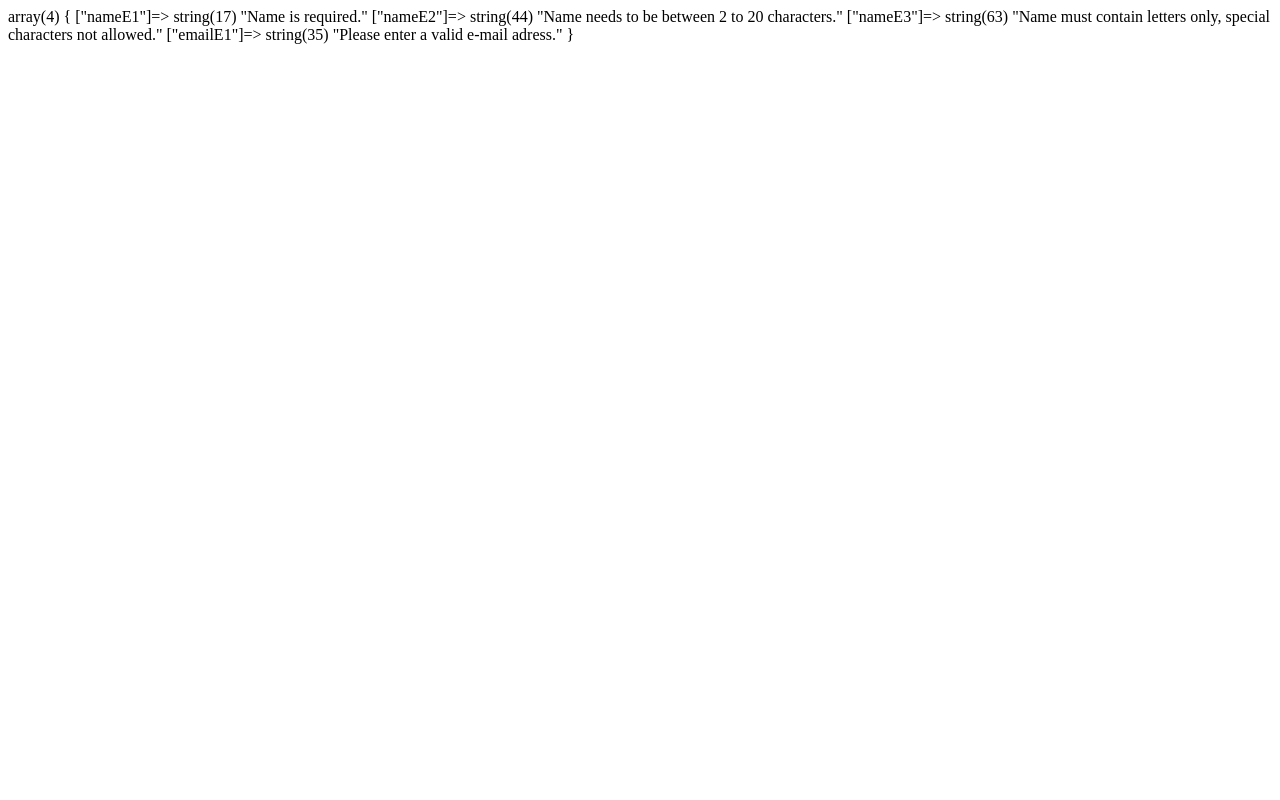
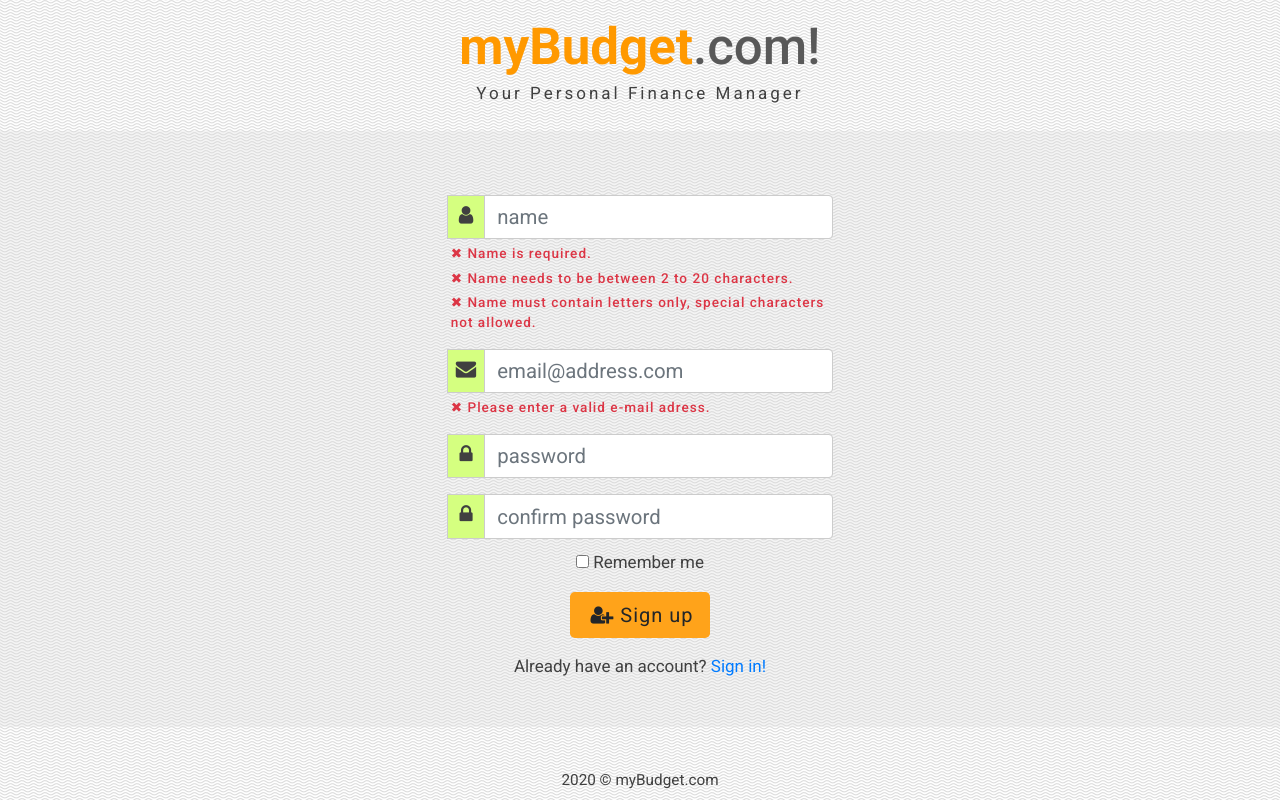
Before and after one commit to ms-magdalena92/BudgetManager_MVC, a PHP site: page /signup/create in a window 1280 px wide. Run offline with PHP 8.4, Linux system fonts and the light colour scheme; tables that the repository leaves empty or names only in its code hold one stand-in row (values such as "Sample post"); data that the repository does not hold is empty; some web fonts are replaced.

Commit message:
remember user's input and show errors

```diff
--- a/App/Controllers/Signup.php
+++ b/App/Controllers/Signup.php
@@ -22,8 +22,7 @@ class Signup extends \Core\Controller
 
         } else {
 
-            //View::renderTemplate('Signup/new.html', ['user' => $user]);
-			var_dump($user -> validationErrors);
+            View::renderTemplate('Signup/new.html', ['user' => $user]);
 		}
     }
 }
--- a/App/Views/Signup/new.html
+++ b/App/Views/Signup/new.html
@@ -22,21 +22,51 @@
                         <div class="input-group-prepend px-1 pt-1 inputIcon">
                             <i class="icon-user"></i>
                         </div>
-                        <input class="form-control  userInput" type="text" name="userName" placeholder="name" required>
+                        <input class="form-control  userInput" type="text" name="userName" placeholder="name" value="{{ user.userName }}" required>
                     </div>
+
+					{% if user.validationErrors['nameE1'] is defined %}
+						<div class="text-danger text-left mt-1 pl-1 error">
+							<li>{{ user.validationErrors['nameE1'] }}</li>
+						</div>
+					{% endif %}
+
+					{% if user.validationErrors['nameE2'] is defined %}
+						<div class="text-danger text-left mt-1 pl-1 error">
+							<li>{{ user.validationErrors['nameE2'] }}</li>
+						</div>
+					{% endif %}
+
+					{% if user.validationErrors['nameE3'] is defined %}
+						<div class="text-danger text-left mt-1 pl-1 error">
+							<li>{{ user.validationErrors['nameE3'] }}</li>
+						</div>
+					{% endif %}
 
                     <div class="input-group mt-3">
                         <div class="input-group-prepend px-1 pt-1 inputIcon">
                             <i class="icon-mail-alt"></i>
                         </div>
-                        <input class="form-control  userInput" type="email" name="email" placeholder="email@address.com" required>
+                        <input class="form-control  userInput" type="email" name="email" placeholder="email@address.com" value="{{ user.email }}" required>
                     </div>
+
+					{% if user.validationErrors['emailE1'] is defined %}
+						<div class="text-danger text-left mt-1 pl-1 error">
+							<li>{{ user.validationErrors['emailE1'] }}</li>
+						</div>
+					{% endif %}
+
+					{% if user.validationErrors['emailE2'] is defined %}
+						<div class="text-danger text-left mt-1 pl-1 error">
+							<li>{{ user.validationErrors['emailE2'] }}</li>
+						</div>
+					{% endif %}
 
                     <div class="input-group mt-3">
                         <div class="input-group-prepend px-1 pt-1 inputIcon">
                             <i class="icon-lock"></i>
                         </div>
-                        <input class="form-control  userInput" type="password" id="password1" name="password" placeholder="password" required>
+                        <input class="form-control  userInput" type="password" id="password1" name="password" placeholder="password" value="{{ user.password }}" required>
                     </div>
 
                     <div class="input-group mt-3">
@@ -45,6 +75,24 @@
                         </div>
                         <input class="form-control  userInput" type="password" id="password2" name="passwordConfirm" placeholder="confirm password" required>
                     </div>
+
+					{% if user.validationErrors['passwordE1'] is defined %}
+						<div class="text-danger text-left mt-1 pl-1 error">
+							<li>{{ user.validationErrors['passwordE1'] }}</li>
+						</div>
+					{% endif %}
+
+					{% if user.validationErrors['passwordE2'] is defined %}
+						<div class="text-danger text-left mt-1 pl-1 error">
+							<li>{{ user.validationErrors['passwordE2'] }}</li>
+						</div>
+					{% endif %}
+
+					{% if user.validationErrors['passwordE3'] is defined %}
+						<div class="text-danger text-left mt-1 pl-1 error">
+							<li>{{ user.validationErrors['passwordE3'] }}</li>
+						</div>
+					{% endif %}
 
                     <div id="rememberMe">
                         <input class="mt-3" type="checkbox" > Remember me
--- a/public/css/main.css
+++ b/public/css/main.css
@@ -119,6 +119,17 @@ figcaption {
     box-shadow: 0 0 10px #b3b3b3;
 }
 
+.error > li {
+	font-size: 0.8em;
+	letter-spacing: 1px;
+	font-weight: 500;
+	list-style: none;
+}
+
+.error > li:before {
+	content: "✖ ";
+}
+
 @media (max-width: 767px) {
 	#title {
 		font-size: 2.5em;
```
